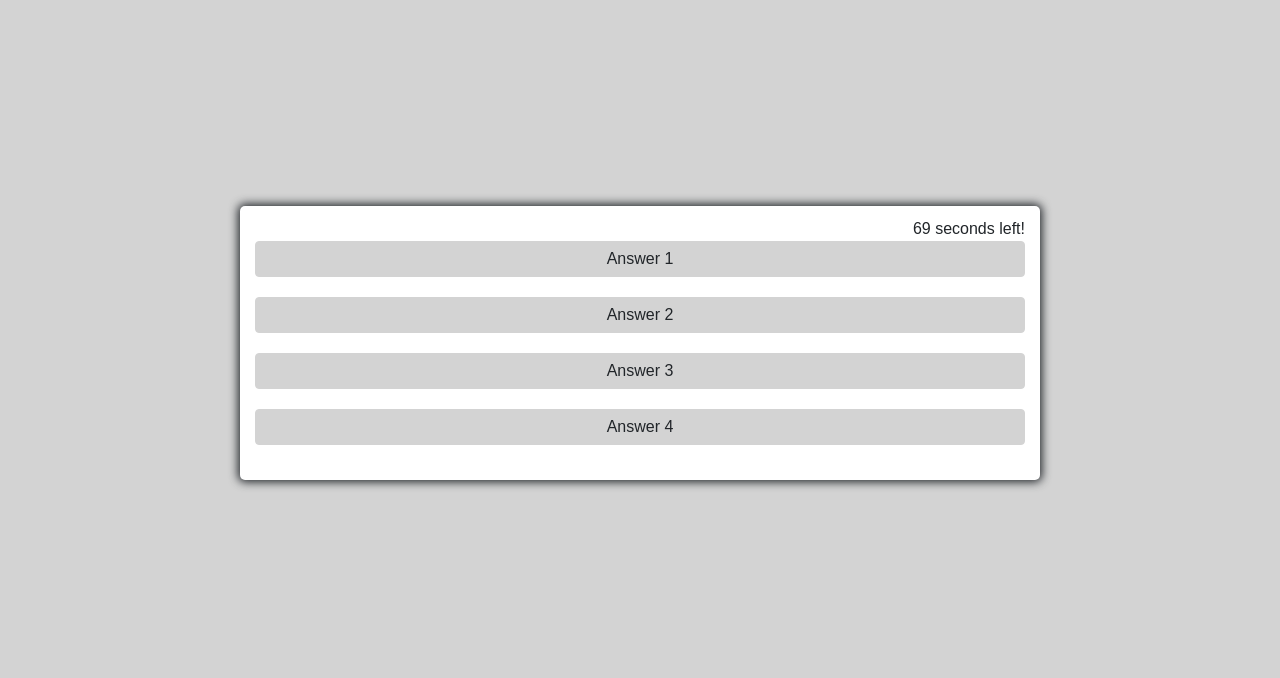
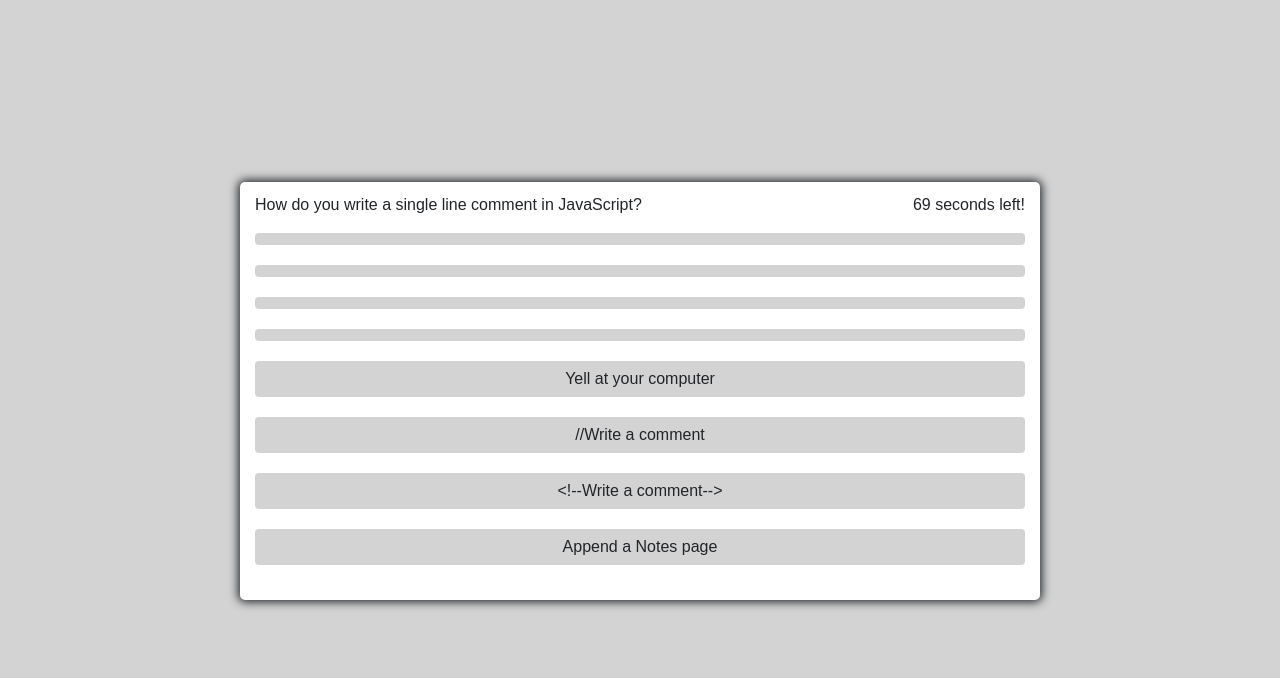
Before and after one commit to melindawinter/code-quiz, a plain HTML site: page index.html in a window 1280 px wide. Both pictures are taken after a click on the button "Start". Shown: the part 57-735 px from the top of the page. Drawn offline with nearby package versions, Linux system fonts and the light colour scheme.

Commit message:
working on js

```diff
--- a/assets/css/style.css
+++ b/assets/css/style.css
@@ -43,7 +43,6 @@ main {
 .btn {
   background-color: lightgrey;
   padding: 5px 10px;
-  border: 1px solid lightgrey;
 }
 
 /* Hover effect for buttons */
@@ -53,12 +52,12 @@ main {
 
 /* Color for correct answers */
 .btn.correct {
-  background-color: green;
+  background-color: rgb(103, 165, 103);
 }
 
 /* Color for wrong answers */
 .btn.wrong {
-  background-color: red;
+  background-color: rgb(202, 55, 55);
 }
 
 /* Styling for Start and Next buttons */
--- a/assets/javascript/script.js
+++ b/assets/javascript/script.js
@@ -1,58 +1,70 @@
 //Declare variables
 var startButton = document.getElementById("start-btn");
+var nextButton = document.getElementById("next-btn");
 var questionContainerEl = document.getElementById("question-container");
 var quizTimerEl = document.getElementById("timer");
-var questionEl = document.getElementById("question-text");
-var answersEl = document.getElementById("answer-choices");
+var questionEl = document.getElementById("question");
+var answerButtonsEl = document.getElementById("answer-buttons");
 var questions = [
   {
     question: "Which of these is an accurate description of JavaScript?",
-    choices: [
-      "A delicious coffee drink",
-      "A computer programming language used to create interactive effects in web browsers",
-      "A language used to define color, fonts, text alignment, borders, and other stylistic elements",
-      "A computer language indistinguishable from Java",
+    answers: [
+      { text: "A delicious coffee drink", correct: false },
+      {
+        text:
+          "A computer programming language used to create interactive effects in web browsers",
+        correct: true,
+      },
+      {
+        text:
+          "A language used to define color, fonts, text alignment, borders, and other stylistic elements",
+        correct: false,
+      },
+      {
+        text: "A computer language indistinguishable from Java",
+        correct: false,
+      },
     ],
-    answer:
-      "A computer programming language used to create interactive effects in web browsers",
   },
 
   {
     question: "Which HTML tag is used to embed JavaScript?",
-    choices: ["<script>", "<java>", "<barista>", "<js>"],
-    answer: "<script>",
+    answers: [
+      { text: "<script>", correct: true },
+      { text: "<java>", correct: false },
+      { text: "<barista>", correct: false },
+      { text: "<js>", correct: false },
+    ],
   },
   {
     question: "How would you write the message 'I love cats' in an alert box?",
-    choices: [
-      "prompt('I love cats');",
-      "fancybox('I love cats');",
-      "alert('I love cats');",
-      "espresso('I love cats');",
+    answers: [
+      { text: "prompt('I love cats');", correct: false },
+      { text: "fancybox('I love cats');", correct: false },
+      { text: "alert('I love cats');", correct: true },
+      { text: "espresso('I love cats');", correct: false },
     ],
-    answer: "alert('I love cats');",
   },
   {
     question: "Which of these is a proper way to create a function?",
-    choices: [
-      "console.log('thisFunction')",
-      "alert(function)",
-      "function:thisFunction",
-      "function thisFunction()",
+    answers: [
+      { text: "console.log('thisFunction')", correct: false },
+      { text: "alert(function)", correct: false },
+      { text: "function:thisFunction", correct: false },
+      { text: "function thisFunction()", correct: true },
     ],
-    answer: "function thisFunction()",
   },
   {
     question: "How do you write a single line comment in JavaScript?",
-    choices: [
-      "Yell at your computer",
-      "//Write a comment",
-      "<!--Write a comment-->",
-      "Append a Notes page",
+    answers: [
+      { text: "Yell at your computer", correct: false },
+      { text: "//Write a comment", correct: true },
+      { text: "<!--Write a comment-->", correct: false },
+      { text: "Append a Notes page", correct: false },
     ],
-    answer: "//Write a comment",
   },
 ];
+var shuffledQuestions, currentQuestionIndex;
 
 //Event listener for Start button
 startButton.addEventListener("click", startQuiz);
@@ -62,21 +74,64 @@ function startQuiz() {
   console.log("started");
   startButton.classList.add("hide");
   questionContainerEl.classList.remove("hide");
+  shuffledQuestions = questions.sort(() => Math.random() - 0.5);
+  currentQuestionIndex = 0;
   quizTimerEl.classList.remove("hide");
-  showQuestion();
+  setNextQuestion();
 }
 
-// Set next question
+// Randomly select next question
 
-function showQuestion() {
-  for (var i = 0; i > questions.length; i++) {
-    questionEl.textContent = questions.question;
+function setNextQuestion() {
+  showQuestion(shuffledQuestions[currentQuestionIndex]);
+}
+
+//Display the question and answer choices
+function showQuestion(question) {
+  questionEl.innerText = question.question;
+  question.answers.forEach((answer) => {
+    var button = document.createElement("button");
+    button.innerText = answer.text;
+    button.classList.add("btn");
+    if (answer.correct) {
+      button.dataset.correct = answer.correct;
+    }
+    button.addEventListener("click", selectAnswer);
+    answerButtonsEl.appendChild(button);
+  });
+}
+
+function resetState() {
+  nextButton.classList.add("hide");
+  while (answerButtonsEl.firstChild) {
+    answerButtonsEl.removeChild(answerButtonsEl.firstChild);
   }
 }
 
 // Select answer
+function selectAnswer(e) {
+  var selectedAnswer = e.target;
+  var correct = selectedButton.dataset.correct;
+  setStatusClass(document.body, correct);
+  Array.from(answerButtonsEl.children).forEach((button) => {
+    setStatusClass(button, button.dataset.correct);
+  });
+  nextButton.classList.remove("hide");
+}
 
-//function selectAnswer() {}
+function setStatusClass(element, correct) {
+  clearStatusClass(element);
+  if (correct) {
+    element.classList.add("correct");
+  } else {
+    element.classList.add("wrong");
+  }
+}
+
+function clearStatusClass(element) {
+  element.classList.remove("correct");
+  element.classList.remove("wrong");
+}
 
 //Timer
 var timeEl = document.querySelector("#time");
--- a/index.html
+++ b/index.html
@@ -27,11 +27,11 @@
   <!-- End head -->
 
   <!-- Begin body -->
-  <body>
+  <body class="pb-5 mb-5">
     <!-- Begin navbar -->
     <nav
       style="background-color: deeppink; font-weight: bold;"
-      class="navbar navbar-expand-sm navbar-dark fixed-top"
+      class="navbar navbar-expand-sm navbar-dark"
     >
       <!-- Navbar heading -->
       <a class="navbar-brand" href="index.html">Coding Quiz</a>
@@ -64,10 +64,6 @@
     </nav>
     <!-- End navbar -->
 
-    <!-- Create a div for the timer -->
-    <!-- <h1 class="time"></h1> -->
-    <!-- <div id="main"></div> -->
-
     <!-- This is to style the background -->
     <main>
       <!-- Container for the quiz -->
@@ -75,14 +71,14 @@
         <h1 id="timer" class="time hide"></h1>
         <!-- Div for the question and answer choices -->
         <div id="question-container" class="hide">
-          <div id="question-text"></div>
+          <div id="question">Question</div>
 
           <!-- Answer choices -->
-          <div id="answer-choices" class="btn-grid">
-            <button class="btn">Answer 1</button>
-            <button class="btn">Answer 2</button>
-            <button class="btn">Answer 3</button>
-            <button class="btn">Answer 4</button>
+          <div id="answer-buttons" class="btn-grid">
+            <button class="btn"></button>
+            <button class="btn"></button>
+            <button class="btn"></button>
+            <button class="btn"></button>
           </div>
         </div>
 
@@ -92,6 +88,9 @@
             Start
           </button>
           <button type="button" id="next-btn" class="next-btn btn hide">
+            Next
+          </button>
+          <button type="button" id="scores-btn" class="scores-btn btn hide">
             Next
           </button>
         </div>
```
